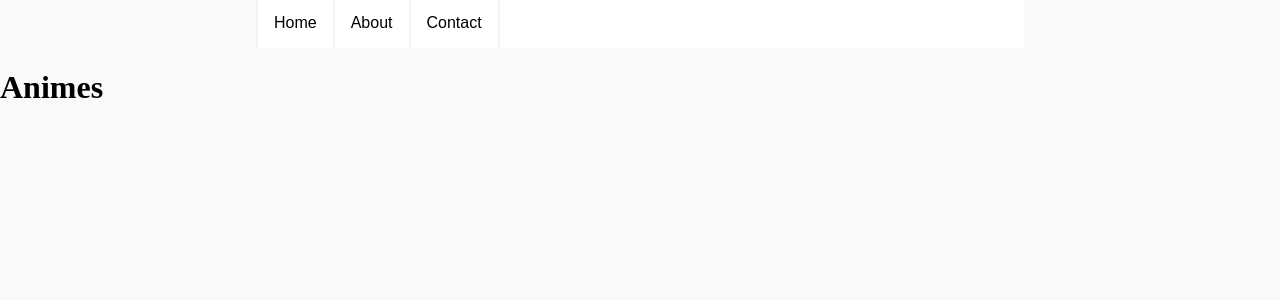
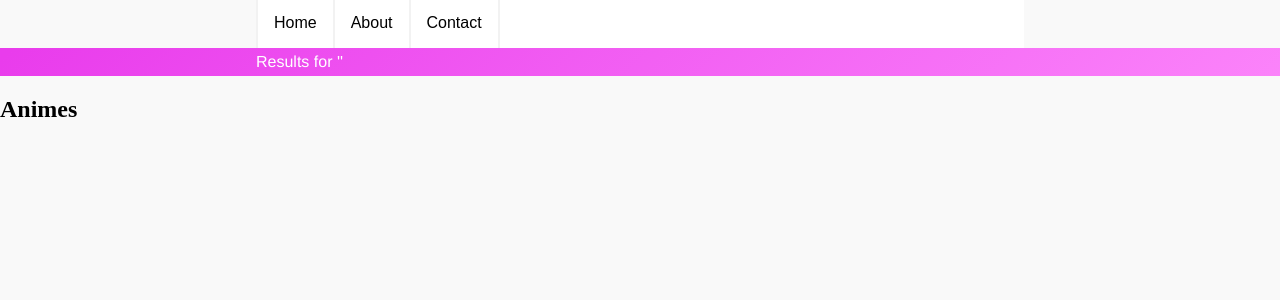
Before and after one commit to TeamMoodGitHub/Allan-Term-1, a Rails app: page /animes in a window 1280 px wide. Shown: the top 300 px of the page. Run offline with Rails 7, Linux system fonts and the light colour scheme; data that the repository does not hold is empty; style sheets or scripts are compiled from the project's sources.

Commit message:
Added header/ organized files

```diff
--- a/app/assets/stylesheets/application.css
+++ b/app/assets/stylesheets/application.css
@@ -1,3 +1,8 @@
+@import "main.scss";
+@import "welcome.scss";
+@import "navbar.scss";
+@import "contentwrapper.scss";
+
 /*
  * This is a manifest file that'll be compiled into application.css, which will include all the files
  * listed below.
--- /dev/null
+++ b/app/assets/stylesheets/contentwrapper.scss
@@ -0,0 +1,19 @@
+.h1 {
+
+	padding: 5px 20%;
+	margin: 0px;
+	font-size: 16px;
+background: rgb(233,60,236);
+background: -moz-linear-gradient(-45deg, rgba(233,60,236,1) 1%, rgba(251,131,250,1) 100%);
+background: -webkit-linear-gradient(-45deg, rgba(233,60,236,1) 1%,rgba(251,131,250,1) 100%);
+background: linear-gradient(135deg, rgba(233,60,236,1) 1%,rgba(251,131,250,1) 100%);
+filter: progid:DXImageTransform.Microsoft.gradient( startColorstr='#e93cec', endColorstr='#fb83fa',GradientType=1 );
+
+	font-family: "Helvetica Neue", Helvetica, Arial, sans-serif;
+	font-size: 16px;
+	font-style: normal;
+	font-variant: normal;
+	font-weight: 500;
+	color: white;
+
+}
--- /dev/null
+++ b/app/assets/stylesheets/main.scss
@@ -0,0 +1,9 @@
+ html {
+ 	-webkit-font-smoothing: antialiased;
+ }
+
+ body {
+	background-color: #f9f9f9;
+	margin: 0;
+	padding: 0;
+}
--- a/app/views/animes/index.html.erb
+++ b/app/views/animes/index.html.erb
@@ -1,6 +1,7 @@
-<p id="notice"><%= notice %></p>
 
-<h1>Animes</h1>
+
+<h1 class="h1"> Results for '<%= params[:search] %>' </h1>
+<h2>Animes</h2>
 
 <table>
   <thead>
--- a/app/views/layouts/_navbar.html.erb
+++ b/app/views/layouts/_navbar.html.erb
@@ -1,7 +1,7 @@
 <div class="navbar-default">
 	<div class="navbar-filler">
 		<ul class="navbar-mid">
-				<li><a href="INSERT LINK"> Home </a></li>
+			<li> <%= link_to "Home", welcome_index_path %> </li>
 			<li><a href="INSERT LINK"> About </a></li>
 			<li><a href="INSERT LINK"> Contact </a></li>
 		</ul>
```
Also changed, not shown: app/assets/stylesheets/navbar.scss (added, +46 -0 lines), app/assets/stylesheets/welcome.scss (+4 -56 lines), app/views/welcome/index.html.erb (+1 -8 lines). Lines whose indentation alone changed are shown as unchanged.
